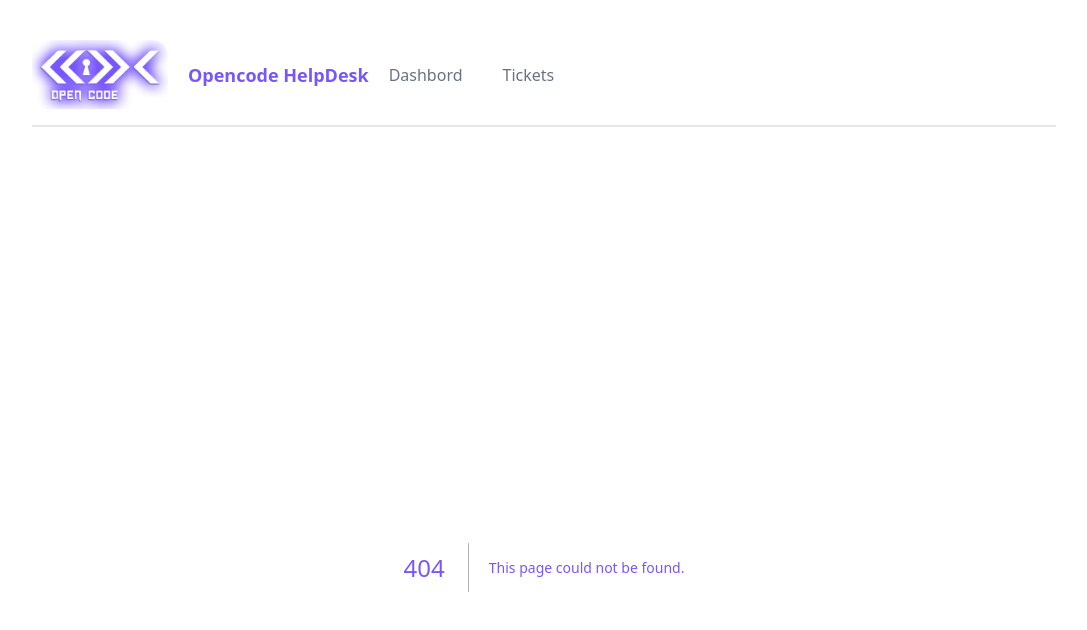
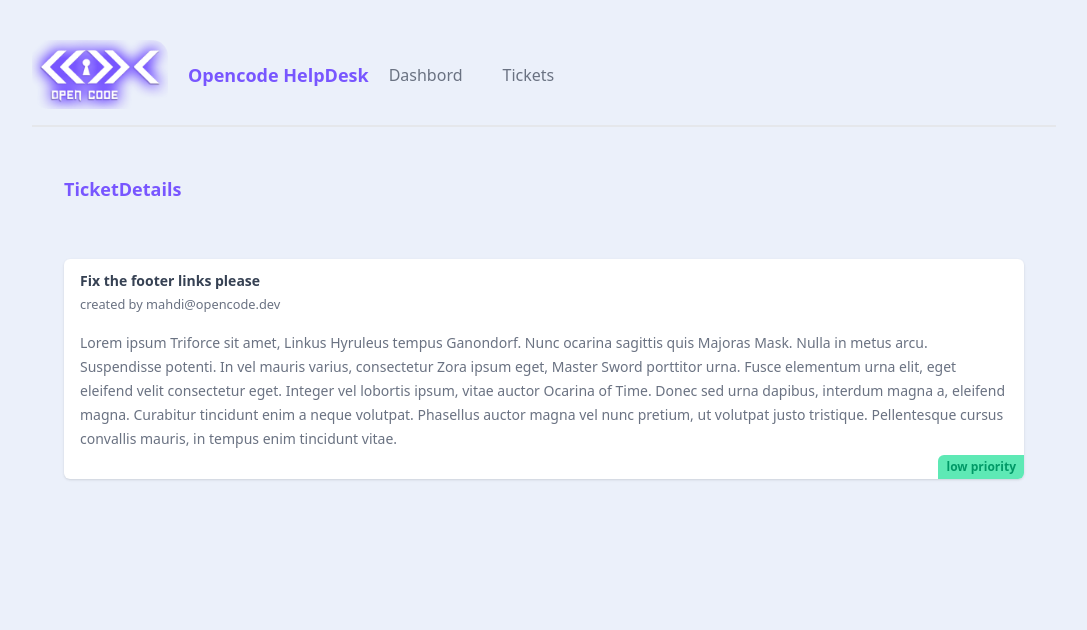
Before and after one commit to amirhoprogrammer/opencode-helpdesk, a Next.js app: page /tickets/1 in a window 1280 px wide. Before the commit this address had no page. Shown: the top 630 px of the page, without its empty margins (96-1183 px from the left). Built offline with nearby package versions, Linux system fonts and the light colour scheme; data requests are answered from the project's data file.

Commit message:
add sub route and route for tickets

```diff
--- a/app/tickets/TicketList.jsx
+++ b/app/tickets/TicketList.jsx
@@ -1,3 +1,4 @@
+import Link from "next/link";
 async function getTickets() {
   const res = await fetch("http://localhost:4000/tickets", {
     next: {
@@ -13,9 +14,11 @@ async function TicketList() {
     <>
       {tickets.map((ticket) => (
         <div key={ticket.id} className="card my-5">
-          <h3>{ticket.title}</h3>
-          <p>{ticket.body.slice(0, 200)}</p>
-          <div className={`pill ${ticket.priority}`}>{ticket.priority} priority</div>
+          <Link href={`/tickets/${ticket.id}`}>
+            <h3>{ticket.title}</h3>
+            <p>{ticket.body.slice(0, 200)}...</p>
+            <div className={`pill ${ticket.priority}`}>{ticket.priority} priority</div>
+          </Link>
         </div>
       ))}
       {tickets.length === 0 && <p className="text-center">There are no tickets</p>}
--- /dev/null
+++ b/app/tickets/[id]/page.jsx
@@ -0,0 +1,27 @@
+async function getTickets(id) {
+  const res = await fetch("http://localhost:4000/tickets/" + id, {
+    next: {
+      revalidate: 60,
+    },
+  });
+  if (!res.ok) throw new Error("Failed to fetch tickets");
+  return res.json();
+}
+//if (!res.ok) throw new Error("Failed to fetch tickets");
+async function TicketDetails({ params }) {
+  const ticket = await getTickets(params.id);
+  return (
+    <main>
+      <nav>
+        <h2>TicketDetails</h2>
+      </nav>
+      <div className="card">
+        <h3>{ticket.title}</h3>
+        <small>created by {ticket.user_email}</small>
+        <p>{ticket.body}</p>
+        <div className={`pill ${ticket.priority}`}>{ticket.priority} priority</div>
+      </div>
+    </main>
+  );
+}
+export default TicketDetails;
```
